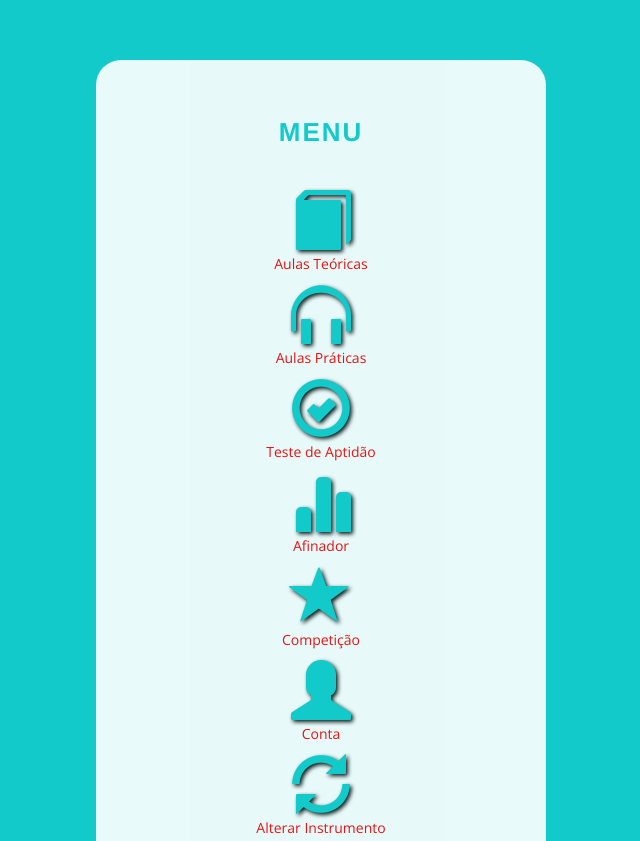
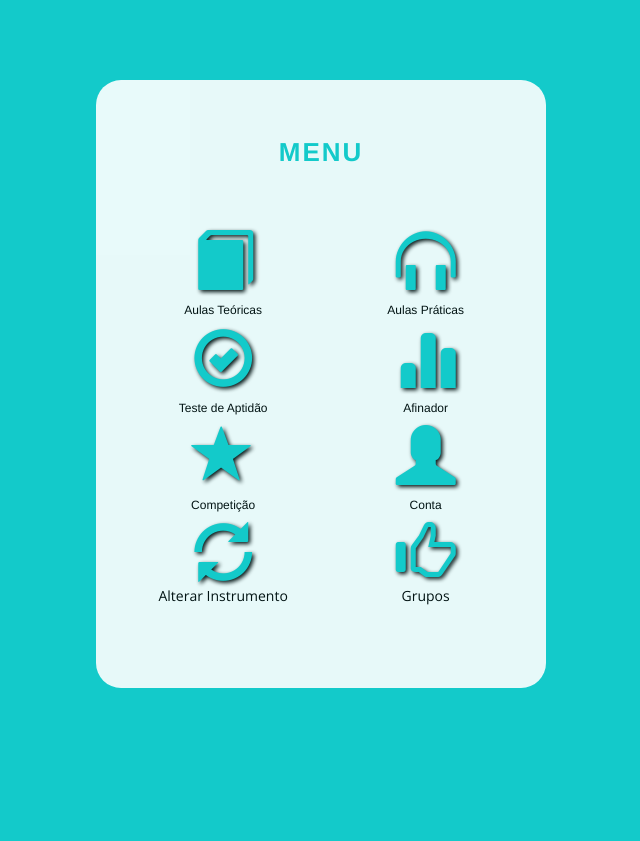
Before and after one commit to ElielsonCardoso/MusicBox, a website: page www/menuPrincipal.html in a window 1280 px wide. Shown: the top 841 px of the page, without its empty margins (319-959 px from the left). After the commit the page ends 800 px from the top, so only its background shows below. Drawn offline with nearby package versions, Linux system fonts and the light colour scheme.

Commit message:
Menu arrumado

```diff
--- a/www/css/cadastro.css
+++ b/www/css/cadastro.css
@@ -12,7 +12,7 @@ body {
 
 }
 body a {
-	color:red;
+	color:black;
 	transition: 0.5s all;
 	-webkit-transition: 0.5s all;
 	-moz-transition: 0.5s all;
@@ -344,3 +344,12 @@ input[type="text"] {
     width: 27%;
     height: 27%;
 }
+
+td,th{
+    padding: 30px;
+}
+
+table#t01{
+    width: 100px;
+    text-align: center;
+}
--- a/www/menuPrincipal.html
+++ b/www/menuPrincipal.html
@@ -18,51 +18,77 @@
 	<link rel="stylesheet" href="https://maxcdn.bootstrapcdn.com/bootstrap/3.3.7/css/bootstrap.min.css">
 </head>
 <body style="background-color: #13caca">
-
+	<br>
 	<div class="agile-login">
 		<div class="wrapper">
 			<h2>Menu</h2>
+			<br>
 
 			<div class="agile-icons">
-
-			<a href="#"><span aria-hidden="true"></span>
+				<table style="text-align:center"; cellpadding="20" width="90%">
+					<tr>
+						<td>
+							<a href="menuAulas.html"><span aria-hidden="true"></span>
 								<i class="glyphicon glyphicon-book" style="font-size:60px;color:#13caca;text-shadow:2px 2px 4px #000000;"></i>
-			<p>Aulas Teóricas</p></a>
-
+								<h6>Aulas Teóricas</h6>
+							</a>
+						</td>
+						<td>
 							<a href="#"><span aria-hidden="true"></span>
 								<i class="glyphicon glyphicon-headphones" style="font-size:60px;color:#13caca;text-shadow:2px 2px 4px #000000;"></i>
-			<p>Aulas Práticas</p></a>
-
+								<h6>Aulas Práticas</h6>
+							</a>
+						</td>
+					</tr>
+					<tr>
+						<td>
 							<a href="#"><span aria-hidden="true"></span>
 								<i class="glyphicon glyphicon-ok-circle" style="font-size:60px;color:#13caca;text-shadow:2px 2px 4px #000000;"></i>
-			<p>Teste de Aptidão</p></a>
-
+								<h6>Teste de Aptidão</h6>
+							</a>
+						</td>
+						<td>
 							<a href="#"><span aria-hidden="true"></span>
 								<i class="glyphicon glyphicon-stats" style="font-size:60px;color:#13caca;text-shadow:2px 2px 4px #000000;"></i>
-			<p>Afinador</p></a>
-
+								<h6>Afinador</h6>
+							</a>
+						</td>
+					</tr>
+					<tr>
+						<td>
 							<a href="#"><span aria-hidden="true"></span>
 								<i class="glyphicon glyphicon-star" style="font-size:60px;color:#13caca;text-shadow:2px 2px 4px #000000;"></i>
-			<p>Competição</p></a>
-
+								<h6>Competição</h6>
+							</a>
+						</td>
+						<td>
 							<i class="glyphicon glyphicon-user" style="font-size:60px;color:#13caca;text-shadow:2px 2px 4px #000000;"></i>
 								<a href="#"><span aria-hidden="true"></span>
-			<p>Conta</p></a>
-
-			<a href="#"><span aria-hidden="true"></span>
+								<h6>Conta</h6>
+							</a>
+						</td>
+					</tr>
+					<tr>
+						<td>
+							<a href="escolhainstrumento.html"><span aria-hidden="true"></span>
 							<i class="glyphicon glyphicon-refresh" style="font-size:60px;color:#13caca;text-shadow:2px 2px 4px #000000;"></i>
 							<p>Alterar Instrumento</p></a>
-
+						</td>
+						<td>
 							<a href="#"><span aria-hidden="true"></span>
 							<i class="glyphicon glyphicon-thumbs-up" style="font-size:60px;color:#13caca;text-shadow:2px 2px 4px #000000;"></i>
 							<p>Grupos</p></a>
-
-			</div>
-            <br>
+						</td>
+					</tr>
+				</table>
 			</div>
 
 			<br>
+
         </div>
+
+		<br>
+
 	</div>
 
 </body>
```
Lines whose indentation alone changed are shown as unchanged.
